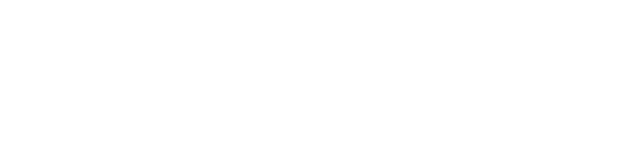
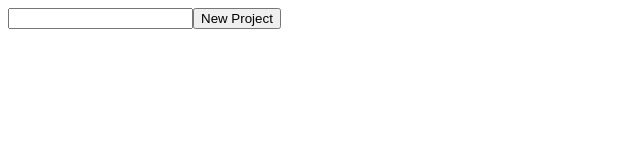
Before and after one commit to pipe2442/todoList-javascript, a plain HTML site: page index.html in a window 1280 px wide. Shown: the whole page, without its empty margins (0-640 px from the left). Drawn offline with Linux system fonts and the light colour scheme.

Commit message:
Create dom with project objects

```diff
--- a/index.html
+++ b/index.html
@@ -4,7 +4,8 @@
     <meta charset="UTF-8">
     <meta http-equiv="X-UA-Compatible" content="IE=edge">
     <meta name="viewport" content="width=device-width, initial-scale=1.0">
-    <title>Document</title>
+    <link rel="stylesheet" href="./assets/style.css">
+    <title>todoList</title>
 </head>
 <body>
     <div id="content"></div>
--- a/main.js
+++ b/main.js
@@ -1 +1 @@
-console.log(8);
+(()=>{const t=document.getElementById("content");document.getElementById("task"),t.innerHTML+='<input type="text" id="task"><button id="miboton">New Project</button>';const e=[];document.getElementById("miboton").onclick=()=>{e.push(new function(t){this.name=t,this.id=Math.floor(100*Math.random()),this.todoList=[]}(task.value)),console.log(e),document.getElementById("task").value="",function(){let n=e.length-1,o=document.createElement("h1"),d=document.createElement("div");o.textContent=`Proyect ${e[n].name}`,d.innerHTML='<input type="text" id="todo"><button id="addTodo" onclick="addList">New Todo</button>',t.appendChild(o),t.appendChild(d)}()}})();
```
Also changed, not shown: assets/style.css (added).
